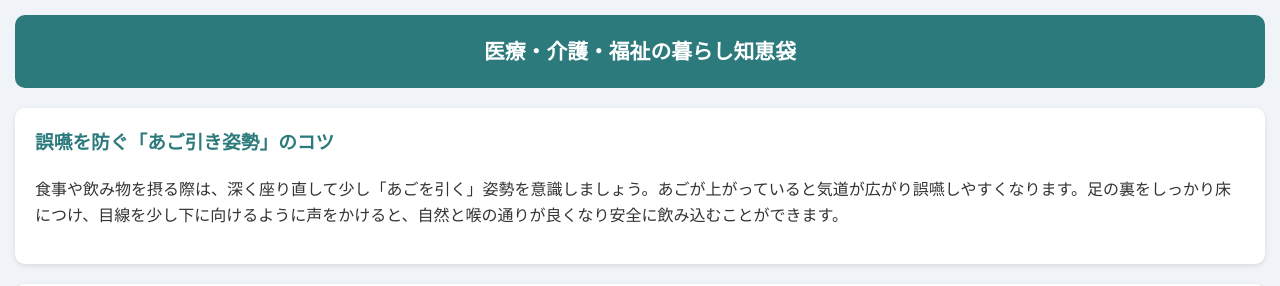
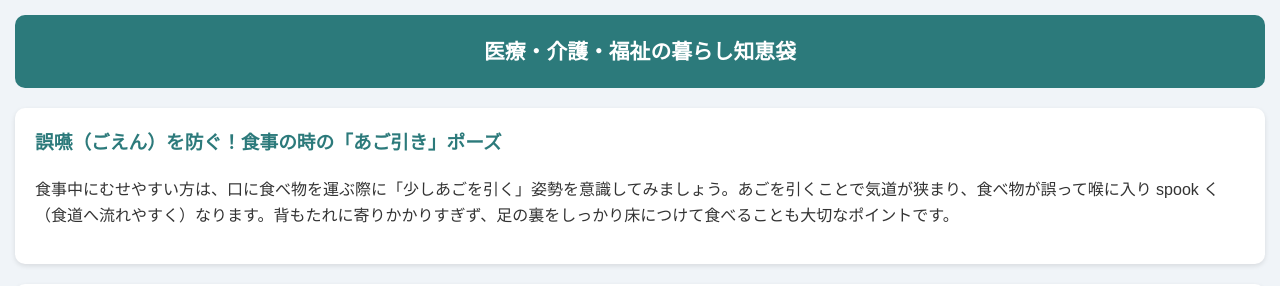
Before and after one commit to MKT-KND/jarvis-care-media, a plain HTML site: page index.html in a window 1280 px wide. Shown: the top 286 px of the page. Drawn offline with Linux system fonts and the light colour scheme.

Commit message:
JARVIS: Auto update content

```diff
--- a/index.html
+++ b/index.html
@@ -18,8 +18,8 @@
         <h1>医療・介護・福祉の暮らし知恵袋</h1>
     </header>
     <div class="card">
-        <h3>誤嚥を防ぐ「あご引き姿勢」のコツ</h3>
-<p>食事や飲み物を摂る際は、深く座り直して少し「あごを引く」姿勢を意識しましょう。あごが上がっていると気道が広がり誤嚥しやすくなります。足の裏をしっかり床につけ、目線を少し下に向けるように声をかけると、自然と喉の通りが良くなり安全に飲み込むことができます。</p>
+        <h3>誤嚥（ごえん）を防ぐ！食事の時の「あご引き」ポーズ</h3>
+<p>食事中にむせやすい方は、口に食べ物を運ぶ際に「少しあごを引く」姿勢を意識してみましょう。あごを引くことで気道が狭まり、食べ物が誤って喉に入り spook く（食道へ流れやすく）なります。背もたれに寄りかかりすぎず、足の裏をしっかり床につけて食べることも大切なポイントです。</p>
     </div>
     <div class="card">
         <div style="font-weight:bold; margin-bottom:10px; text-align:center;">💡 おすすめ福祉・介護サービス</div>
```
